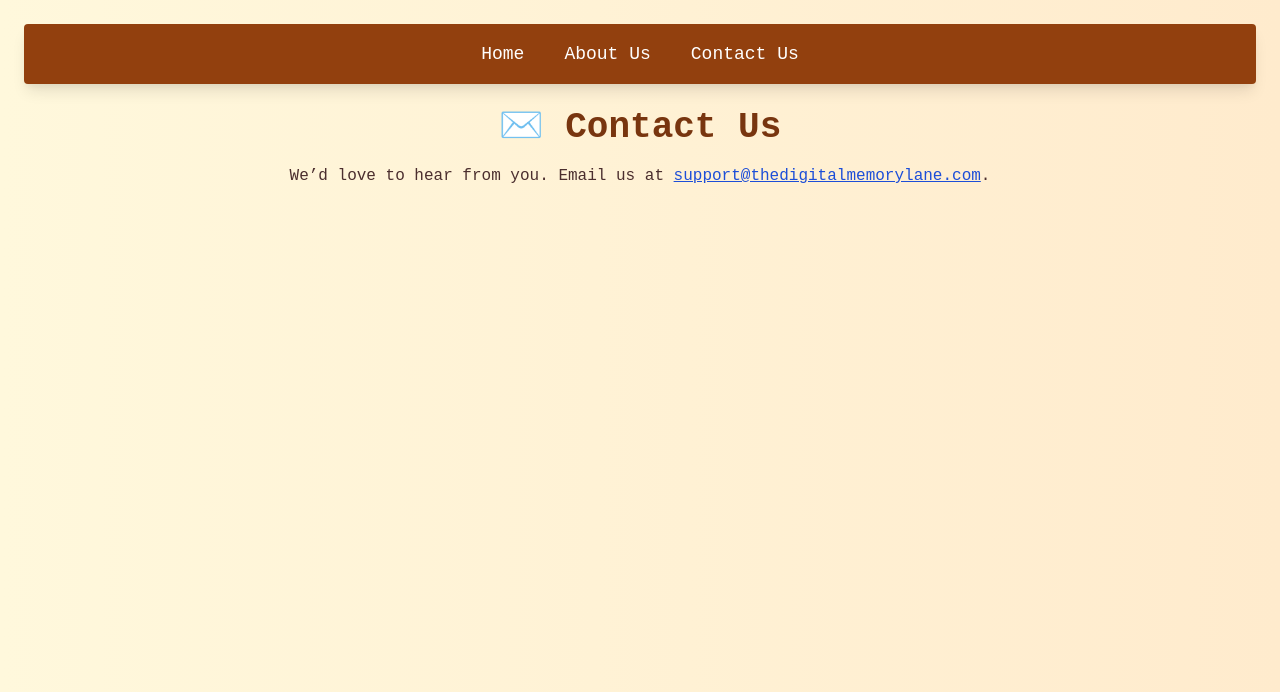
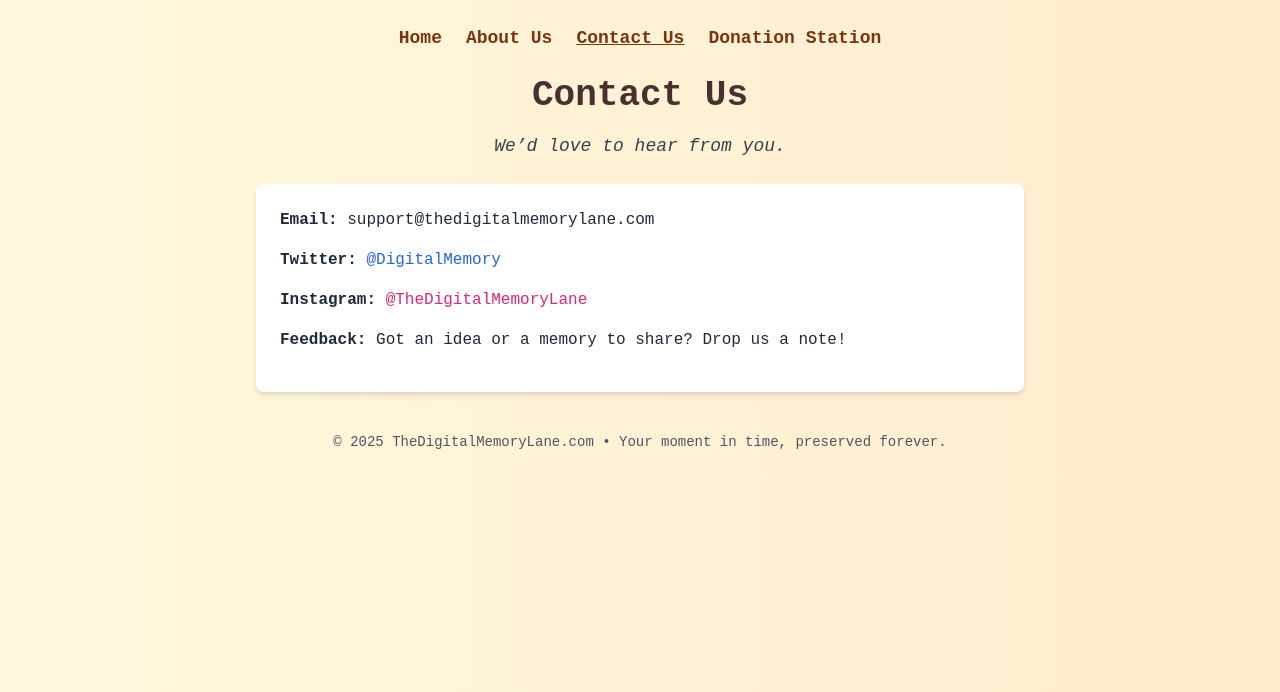
Before and after one commit to 5paresomechange55/TheDigitalMemoryLane, a Flask app: template templates/contact.html in a window 1280 px wide. Shown: the top 692 px of the page. Run offline with Flask 3, Linux system fonts and the light colour scheme; the template is opened without the code that fills it, so the values that code supplies are empty.

Commit message:
Update contact.html

```diff
--- a/templates/contact.html
+++ b/templates/contact.html
@@ -14,19 +14,27 @@
   </style>
 </head>
 <body class="p-6">
+  <div class="max-w-3xl mx-auto text-center">
+    <nav class="flex justify-center gap-6 mb-6 text-lg text-yellow-900 font-bold">
+      <a href="/" class="hover:underline">Home</a>
+      <a href="/about.html" class="hover:underline">About Us</a>
+      <a href="/contact.html" class="underline">Contact Us</a>
+      <a href="/donation.html" class="hover:underline">Donation Station</a>
+    </nav>
 
-  <!-- Navigation -->
-  <nav class="mb-6 bg-yellow-800 text-white py-4 rounded shadow-lg">
-    <div class="max-w-6xl mx-auto flex justify-center space-x-10 text-lg">
-      <a href="/" class="hover:underline">Home</a>
-      <a href="/about" class="hover:underline">About Us</a>
-      <a href="/contact" class="hover:underline">Contact Us</a>
+    <h1 class="text-4xl font-bold mb-4">Contact Us</h1>
+    <p class="text-lg mb-6 italic text-gray-700">We’d love to hear from you.</p>
+
+    <div class="bg-white rounded-lg p-6 shadow-md text-left text-gray-800">
+      <p class="mb-4"><strong>Email:</strong> support@thedigitalmemorylane.com</p>
+      <p class="mb-4"><strong>Twitter:</strong> <a href="#" class="text-blue-600 hover:underline">@DigitalMemory</a></p>
+      <p class="mb-4"><strong>Instagram:</strong> <a href="#" class="text-pink-600 hover:underline">@TheDigitalMemoryLane</a></p>
+      <p class="mb-4"><strong>Feedback:</strong> Got an idea or a memory to share? Drop us a note!</p>
     </div>
-  </nav>
 
-  <div class="max-w-3xl mx-auto text-center">
-    <h1 class="text-4xl font-bold mb-4 text-yellow-900">✉️ Contact Us</h1>
-    <p class="mb-6">We’d love to hear from you. Email us at <a href="mailto:support@thedigitalmemorylane.com" class="text-blue-700 underline">support@thedigitalmemorylane.com</a>.</p>
+    <footer class="mt-10 text-sm text-gray-600">
+      <p>&copy; 2025 TheDigitalMemoryLane.com • Your moment in time, preserved forever.</p>
+    </footer>
   </div>
 </body>
 </html>
```
